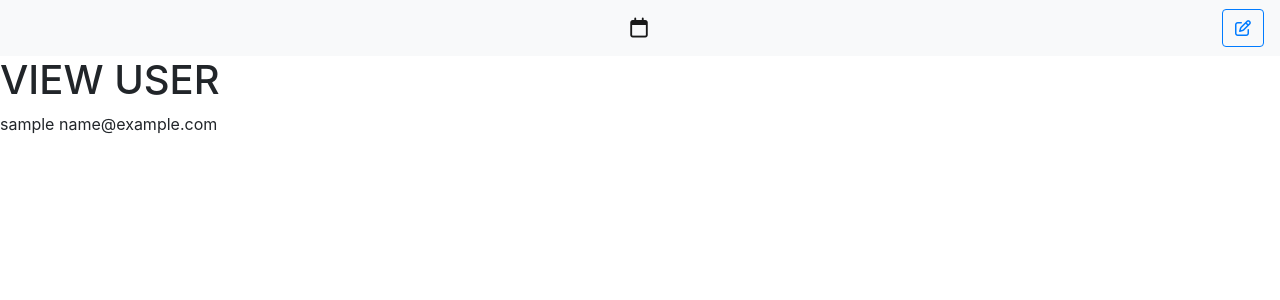
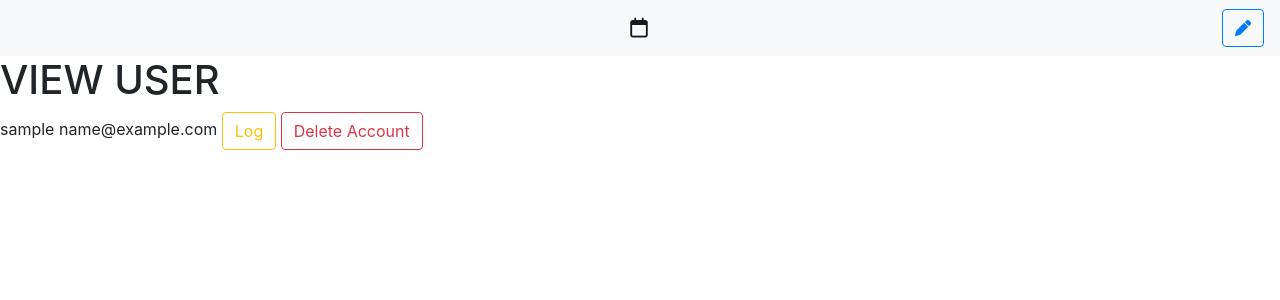
Before and after one commit to iwantm/QAEventTracker, a Flask app: page /user in a window 1280 px wide. Shown: the top 300 px of the page. Run offline with Flask 2, Linux system fonts and the light colour scheme; the visitor is signed in with stand-in values (Sample User, id 1); data comes from the database, SQL or seed files in the repository; some libraries are stand-ins or nearby versions.

Commit message:
Created and connected all templates

```diff
--- a/application/routes.py
+++ b/application/routes.py
@@ -12,7 +12,7 @@ def home():
     if current_user.is_authenticated:
         events = Groups.query.filter_by(user_id=current_user.id).all()
         return render_template('index.html', title='Home', events=events)
-    return url_for('login')
+    return redirect(url_for('login'))
 
 # User Routes
 
@@ -31,6 +31,7 @@ def register():
         )
         db.session.add(new_user)
         db.session.commit()
+        login_user(new_user)
         return redirect(url_for('home'))
     return render_template('register.html', title='New User', form=form)
 
--- a/application/templates/login.html
+++ b/application/templates/login.html
@@ -15,6 +15,6 @@
     <br>
     {{ form.submit }}
 </form>
-
+<a class="btn btn-outline-primary" href="{{url_for('register')}}">New Account</a>
 
 {% endblock content %}
--- a/application/templates/view_event.html
+++ b/application/templates/view_event.html
@@ -11,7 +11,7 @@
 <ul class="navbar-nav">
     <li class="nav-item">
         <a class="btn btn-outline-primary" href="{{url_for('edit_event' , id=event.events.id)}}"><i
-                class="far fa-edit"></i></a>
+                class="fas fa-pen"></i></a>
     </li>
 </ul>
 {% endblock right_nav %}
@@ -19,6 +19,7 @@
 <h1>VIEW EVENT</h1>
 <h2>{{event.events.title}} </h2>
 <h3>created by {{event.users.user_name}}</h3>
+<a class="btn btn-outline-danger" href="{{url_for('delete_event', id=event.events.id)}}">Delete Event</a>
 {{event.events.description}}
 {{event.events.date}}
 
--- a/application/templates/view_user.html
+++ b/application/templates/view_user.html
@@ -10,12 +10,15 @@
 {% block right_nav %}
 <ul class="navbar-nav">
     <li class="nav-item">
-        <a class="btn btn-outline-primary" href="{{url_for('update_user')}}"><i class="far fa-edit"></i></a>
+        <a class="btn btn-outline-primary" href="{{url_for('update_user')}}"><i class="fas fa-pen"></i></a>
     </li>
 </ul>
+
 {% endblock right_nav %}
 {% block content %}
 <h1>VIEW USER</h1>
 {{account.user_name}}
 {{account.email}}
+<a class="btn btn-outline-warning" href="{{url_for('logout')}}"> Log</a>
+<a class="btn btn-outline-danger" href="{{url_for('delete_account')}}">Delete Account</a>
 {% endblock content %}
```
